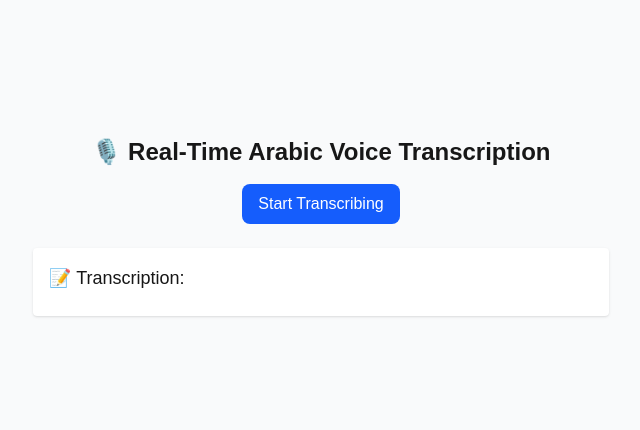
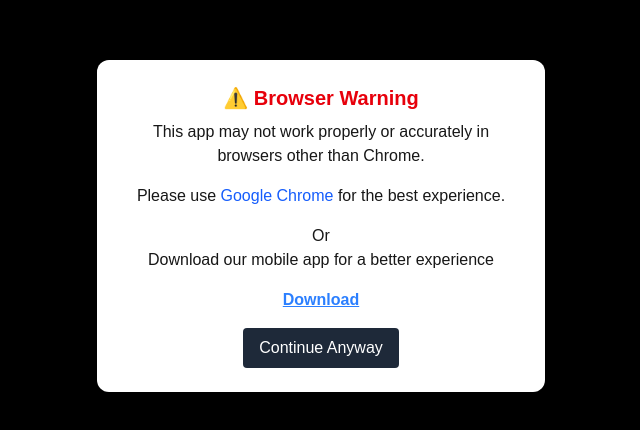
Before and after one commit to arshedgithub/Quran-App-Next.js, a Next.js app: page / in a window 1280 px wide. Shown: the part 174-604 px from the top of the page, without its empty margins (319-959 px from the left). Built offline with nearby package versions, Linux system fonts and the light colour scheme.

Commit message:
adding browser compatibility

```diff
--- a/app/page.tsx
+++ b/app/page.tsx
@@ -1,11 +1,27 @@
 'use client';
 
-import { useState } from 'react';
+import { useEffect, useState } from 'react';
+
 
 export default function Home() {
   const [transcript, setTranscript] = useState('');
   const [isListening, setIsListening] = useState(false);
   const [error, setError] = useState<string | null>(null);
+  const [showModal, setShowModal] = useState(false);
+
+  useEffect(() => {
+    if (typeof window !== 'undefined') {
+      const ua = navigator.userAgent;
+
+      const isNotChrome =
+        !/Chrome/.test(ua) ||
+        /Brave|Edg|OPR|Opera|Firefox|Safari(?!.*Chrome)|MSIE|Trident/.test(ua);
+
+      if (isNotChrome) {
+        setShowModal(true);
+      }
+    }
+  }, []);
 
   let recognition: SpeechRecognition | null = null;
 
@@ -67,6 +83,34 @@ export default function Home() {
         <p className="text-lg">📝 Transcription:</p>
         <p className="mt-2 text-right text-xl font-semibold text-gray-800">{transcript}</p>
       </div>
+
+      {/* inaccurate browser warning */}
+      {showModal && (
+        <div className="fixed inset-0 bg-black bg-opacity-50 flex items-center justify-center z-50">
+          <div className="bg-white p-6 rounded-xl shadow-lg max-w-md text-center">
+            <h2 className="text-xl font-bold mb-2 text-red-600">⚠️ Browser Warning</h2>
+            <p className="mb-4">This app may not work properly or accurately in browsers other than Chrome.</p>
+            <p className="mb-4 font-medium">Please use <span className="text-blue-600">Google Chrome</span> for the best experience.</p>
+
+            <p className="mb-4">Or <br /> Download our mobile app for a better experience</p>
+            <a
+              href="#"
+              target="_blank"
+              rel="noopener noreferrer"
+              className="text-blue-500 underline font-semibold"
+            >Download</a>
+            <div className="mt-4">
+              <button
+                onClick={() => setShowModal(false)}
+                className="bg-gray-800 text-white px-4 py-2 rounded hover:bg-gray-700"
+              >
+                Continue Anyway
+              </button>
+            </div>
+          </div>
+        </div>
+      )}
+
     </main>
   );
 }
```
